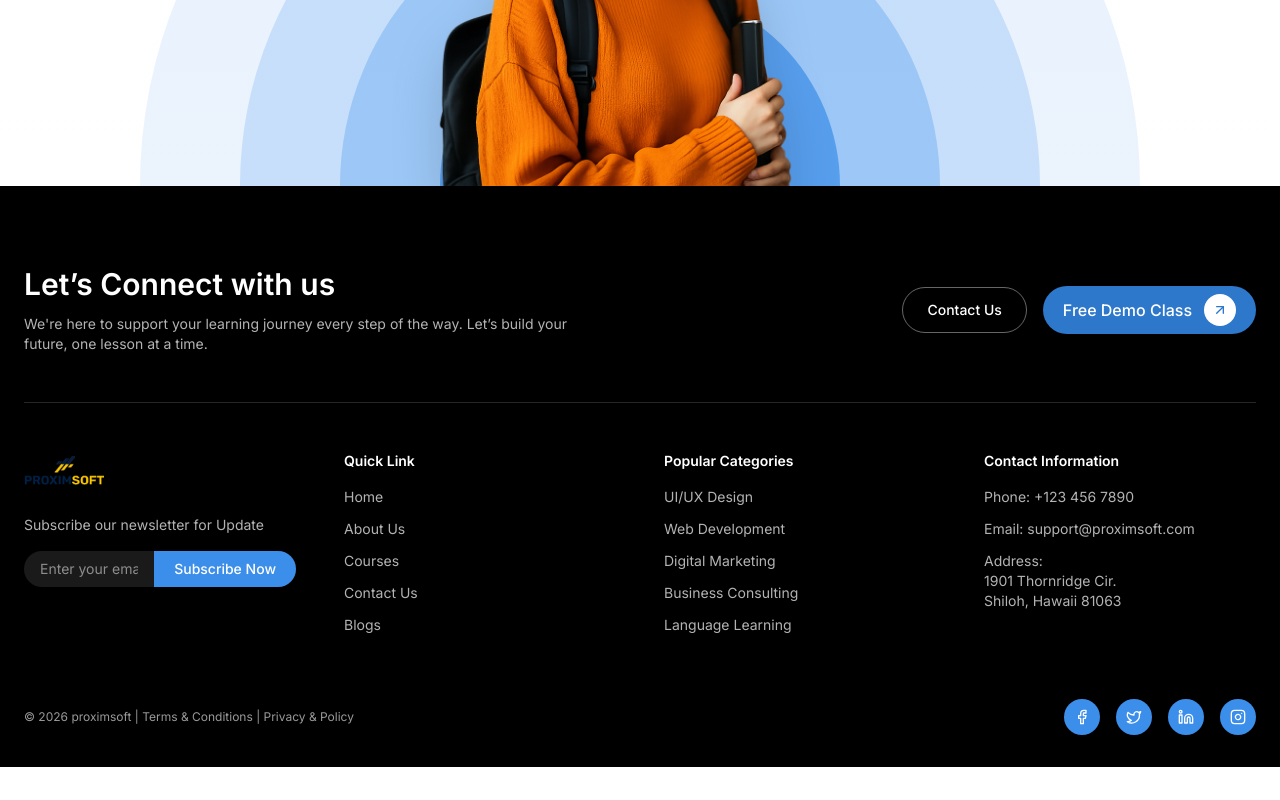
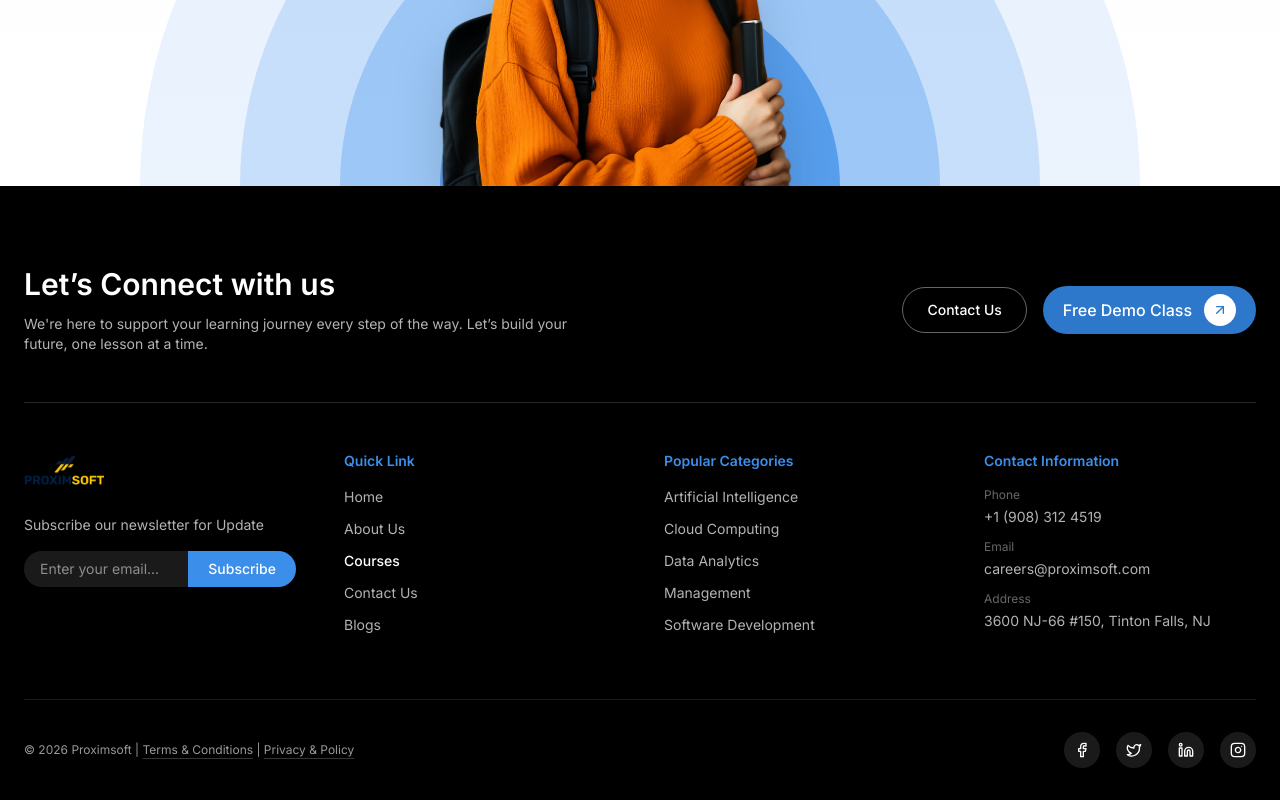
Before and after one commit to BrilliantBrains-CodeBase/proximsoft, a React (Vite) app: page /courses in a window 1280 px wide. Shown: the part 1808-2608 px from the top of the page. Before the commit the page ends 2575 px from the top, so only its background shows below. Built offline with nearby package versions, Linux system fonts and the light colour scheme; no server answers.

Commit message:
update the free demo modal and context api

```diff
--- a/src/App.tsx
+++ b/src/App.tsx
@@ -12,10 +12,13 @@ import ContactUs from './pages/Contact/ContactUs'
 import BlogIndividual from './pages/Blogs/BlogIndividual/BlogIndividual'
 import CourseIndividual from './pages/Courses/CourseIndividualPage/CourseIndividual'
 import CourseCategory from './pages/Courses/CourseCategory/CourseCategory'
+import { FreeDemoProvider } from './context/FreeDemoContext'
+import FreeDemoModal from './layout/Demo/FreeDemoModal'
 
 function App() {
 
   return (
+  <FreeDemoProvider>
   <Routes>
       <Route element={<MainLayout />}>
         <Route path="/" element={<Home />} />
@@ -35,6 +38,8 @@ function App() {
       {/* 404 */}
       <Route path="*" element={<NotFound />} />
     </Routes>
+    <FreeDemoModal />
+  </FreeDemoProvider>
   )
 }
 
--- /dev/null
+++ b/src/context/FreeDemoContext.tsx
@@ -0,0 +1,28 @@
+import React, { createContext, useContext, useState } from "react";
+
+interface FreeDemoContextType {
+  isOpen: boolean;
+  openDemo: () => void;
+  closeDemo: () => void;
+}
+
+const FreeDemoContext = createContext<FreeDemoContextType | undefined>(undefined);
+
+export const FreeDemoProvider = ({ children }: { children: React.ReactNode }) => {
+  const [isOpen, setIsOpen] = useState(false);
+
+  const openDemo = () => setIsOpen(true);
+  const closeDemo = () => setIsOpen(false);
+
+  return (
+    <FreeDemoContext.Provider value={{ isOpen, openDemo, closeDemo }}>
+      {children}
+    </FreeDemoContext.Provider>
+  );
+};
+
+export const useFreeDemo = () => {
+  const context = useContext(FreeDemoContext);
+  if (!context) throw new Error("useFreeDemo must be used within FreeDemoProvider");
+  return context;
+};
--- a/src/layout/CTA/CTASection.tsx
+++ b/src/layout/CTA/CTASection.tsx
@@ -1,7 +1,10 @@
 import { motion } from "framer-motion";
 import { ArrowRight } from "lucide-react";
+import { useFreeDemo } from "../../context/FreeDemoContext";
 
 const CTASection = () => {
+
+  const { openDemo } = useFreeDemo();
   return (
     <section className="relative w-full overflow-hidden bg-gradient-to-b from-blue-50/30 to-white pt-20 md:pt-12 pb-0">
       {/* Concentric Circles Background */}
@@ -46,6 +49,7 @@ const CTASection = () => {
           transition={{ delay: 0.3, duration: 0.6 }}
           whileHover={{ scale: 1.05, boxShadow: "0 20px 40px rgba(59, 130, 246, 0.3)" }}
           whileTap={{ scale: 0.98 }}
+          onClick={openDemo}
           className="mt-8 inline-flex items-center gap-2.5 rounded-full bg-blue-500 px-8 py-4 text-base font-semibold text-white shadow-lg shadow-blue-500/30 hover:bg-blue-600 transition-colors duration-200"
         >
           Free Demo Class
--- /dev/null
+++ b/src/layout/Demo/FreeDemoModal.tsx
@@ -0,0 +1,153 @@
+import { useEffect, useState } from "react";
+import { motion, AnimatePresence } from "framer-motion";
+import PhoneInput from "react-phone-input-2";
+import "react-phone-input-2/lib/style.css";
+import { X } from "lucide-react";
+import { useNavigate } from "react-router-dom";
+import { courses } from "../../data/courses/course";
+import type { CourseData } from "../../types/course";
+import { useFreeDemo } from "../../context/FreeDemoContext";
+
+const FreeDemoModal = () => {
+  // 👈 Grab global state from context instead of props
+  const { isOpen, closeDemo } = useFreeDemo();
+
+  const [phone, setPhone] = useState("");
+  const [country, setCountry] = useState("us");
+  const navigate = useNavigate();
+
+  // Detect Country by IP
+  useEffect(() => {
+    fetch("https://ipapi.co/json/")
+      .then((res) => res.json())
+      .then((data) => {
+        if (data?.country_code) {
+          setCountry(data.country_code.toLowerCase());
+        }
+      })
+      .catch(() => setCountry("us"));
+  }, []);
+
+  const handleSubmit = async (e: React.FormEvent) => {
+    e.preventDefault();
+    // Logic to save to your MERN backend (Axios/Fetch)
+    console.log("Form Submitted for Proximsoft");
+
+    closeDemo(); // 👈 Close global modal
+    navigate("/thank-you");
+  };
+
+  return (
+    <AnimatePresence>
+      {isOpen && (
+        <div className="fixed inset-0 z-[100] flex items-center justify-center p-4">
+          {/* Backdrop */}
+          <motion.div
+            initial={{ opacity: 0 }}
+            animate={{ opacity: 1 }}
+            exit={{ opacity: 0 }}
+            onClick={closeDemo} // 👈 Click outside to close
+            className="absolute inset-0 bg-black/60 backdrop-blur-sm"
+          />
+
+          {/* Modal Content */}
+          <motion.div
+            initial={{ opacity: 0, scale: 0.9, y: 20 }}
+            animate={{ opacity: 1, scale: 1, y: 0 }}
+            exit={{ opacity: 0, scale: 0.9, y: 20 }}
+            className="relative w-full max-w-xl overflow-hidden rounded-2xl bg-white shadow-2xl"
+          >
+            {/* Close Button */}
+            <button
+              onClick={closeDemo} // 👈 Close via X button
+              className="absolute right-4 top-4 rounded-full p-1 text-gray-400 transition hover:bg-gray-100 hover:text-gray-600"
+            >
+              <X size={24} />
+            </button>
+
+            <div className="p-8 md:p-10">
+              <div className="mb-6">
+                <span className="inline-block rounded-full border border-gray-300 px-4 py-1 text-xs font-medium tracking-wide text-gray-600 uppercase">
+                  Free Demo
+                </span>
+                <h2 className="mt-3 text-2xl font-semibold text-gray-900">
+                  Book Your Free Session
+                </h2>
+                <p className="text-sm text-gray-500">
+                  Fill out the form below and our team will get back to you shortly.
+                </p>
+              </div>
+
+              <form onSubmit={handleSubmit} className="space-y-4">
+                <div className="grid grid-cols-1 gap-4 md:grid-cols-2">
+                  <Input label="First Name" name="firstName" placeholder="First name" required />
+                  <Input label="Last Name" name="lastName" placeholder="Last name" required />
+                </div>
+
+                <Input label="Email Address" name="email" type="email" placeholder="email@proximsoft.com" required />
+
+                {/* Course Selection */}
+                <div>
+                  <label className="mb-1 block text-sm text-gray-600 font-medium">
+                    Interested Course
+                  </label>
+                  <select
+                    required
+                    name="course"
+                    className="w-full rounded-xl border border-gray-300 px-4 py-3 text-sm focus:border-[#2E78CC] focus:outline-none appearance-none bg-white"
+                  >
+                    <option value="">Select a course</option>
+                    {courses.map((item: CourseData) => (
+                      <option key={item.course_details.course_id} value={item.course_details.course_title}>
+                        {item.course_details.course_title}
+                      </option>
+                    ))}
+                  </select>
+                </div>
+
+                {/* Phone Input */}
+                <div>
+                  <label className="mb-1 block text-sm text-gray-600 font-medium">
+                    Phone Number
+                  </label>
+                  <PhoneInput
+                    country={country}
+                    value={phone}
+                    onChange={setPhone}
+                    enableSearch
+                    inputClass="!w-full !rounded-xl !border-gray-300 !py-6 !pl-14 !text-sm"
+                    buttonClass="!rounded-l-xl !border-gray-300"
+                    containerClass="!w-full"
+                  />
+                </div>
+
+                <button
+                  type="submit"
+                  className="mt-2 w-full rounded-full bg-[#2E78CC] py-3.5 text-sm font-semibold text-white shadow-lg transition hover:bg-[#2563b5] active:scale-[0.98]"
+                >
+                  Confirm Free Demo
+                </button>
+              </form>
+            </div>
+          </motion.div>
+        </div>
+      )}
+    </AnimatePresence>
+  );
+};
+
+/* --- Local Helper Component --- */
+const Input = ({ label, placeholder, type = "text", required = false, name }: any) => (
+  <div>
+    <label className="mb-1 block text-sm font-medium text-gray-600">{label}</label>
+    <input
+      name={name}
+      type={type}
+      required={required}
+      placeholder={placeholder}
+      className="w-full rounded-xl border border-gray-300 px-4 py-3 text-sm focus:border-[#2E78CC] focus:outline-none transition"
+    />
+  </div>
+);
+
+export default FreeDemoModal;
--- a/src/layout/Footer/Footer.tsx
+++ b/src/layout/Footer/Footer.tsx
@@ -1,4 +1,4 @@
-import { Link, NavLink } from "react-router-dom";
+import { Link, NavLink, useNavigate } from "react-router-dom";
 import { motion } from "framer-motion";
 import {
   ArrowUpRight,
@@ -7,8 +7,19 @@ import {
   Linkedin,
   Instagram,
 } from "lucide-react";
+import { useFreeDemo } from "../../context/FreeDemoContext";
+import { courseCategories } from "../../data/categories/courseCategories";
 
 const Footer = () => {
+  const { openDemo } = useFreeDemo();
+  const navigate = useNavigate();
+
+  // Pick top 5 featured or highest priority categories for the footer
+  const popularCategories = courseCategories
+    .filter(cat => cat.isActive)
+    .sort((a, b) => a.sequence - b.sequence)
+    .slice(0, 5);
+
   return (
     <footer className="bg-black text-white pt-20 pb-8 z-50">
       <div className="max-w-7xl mx-auto px-6">
@@ -27,21 +38,23 @@ const Footer = () => {
 
           <div className="flex items-center gap-4">
             <motion.button
+              onClick={() => navigate('/contact')}
               whileHover={{ scale: 1.05 }}
               className="px-6 py-3 rounded-full
                 border border-white/40
-                text-sm font-medium"
+                text-sm font-medium transition-colors hover:bg-white/10"
             >
               Contact Us
             </motion.button>
 
             <motion.button
+              onClick={openDemo}
               whileHover="hover"
               whileTap={{ scale: 0.95 }}
               className="flex items-center gap-3
                 bg-[#2E78CC] text-white
                 px-5 py-2 rounded-full
-                font-medium"
+                font-medium shadow-lg"
             >
               Free Demo Class
               <motion.span
@@ -69,28 +82,26 @@ const Footer = () => {
               alt="Proximsoft"
               className="h-10 mb-6"
             />
-
             <p className="text-sm text-white/70 mb-4">
               Subscribe our newsletter for Update
             </p>
-
-            <div className="flex items-center bg-white/10 rounded-full overflow-hidden">
+            <div className="flex items-center bg-white/10 rounded-full overflow-hidden focus-within:ring-1 focus-within:ring-[#3B8EEA]">
               <input
                 type="email"
                 placeholder="Enter your email..."
                 className="bg-transparent px-4 py-2 text-sm outline-none w-full"
               />
               <button
-                className="bg-[#3B8EEA] px-5 py-2 text-sm font-medium whitespace-nowrap hover:cursor-pointer"
+                className="bg-[#3B8EEA] px-5 py-2 text-sm font-medium whitespace-nowrap hover:bg-[#2563b5] transition-colors"
               >
-                Subscribe Now
+                Subscribe
               </button>
             </div>
           </div>
 
           {/* QUICK LINKS */}
           <div>
-            <h4 className="text-sm font-semibold mb-4">Quick Link</h4>
+            <h4 className="text-sm font-semibold mb-4 text-[#3B8EEA]">Quick Link</h4>
             <ul className="flex flex-col space-y-3 text-sm text-white/70">
               <FooterLink to="/">Home</FooterLink>
               <FooterLink to="/about">About Us</FooterLink>
@@ -100,56 +111,69 @@ const Footer = () => {
             </ul>
           </div>
 
-          {/* CATEGORIES */}
+          {/* DYNAMIC POPULAR CATEGORIES */}
           <div>
-            <h4 className="text-sm font-semibold mb-4">
+            <h4 className="text-sm font-semibold mb-4 text-[#3B8EEA]">
               Popular Categories
             </h4>
-            <ul className="space-y-3 text-sm text-white/70">
-              <li>UI/UX Design</li>
-              <li>Web Development</li>
-              <li>Digital Marketing</li>
-              <li>Business Consulting</li>
-              <li>Language Learning</li>
+            <ul className="flex flex-col space-y-3 text-sm text-white/70">
+              {popularCategories.map((cat) => (
+                <li key={cat.uid}>
+                  <Link
+                    to={`/courses/${cat.slug}`}
+                    className="hover:text-white transition-colors"
+                  >
+                    {cat.title}
+                  </Link>
+                </li>
+              ))}
             </ul>
           </div>
 
           {/* CONTACT INFO */}
           <div>
-            <h4 className="text-sm font-semibold mb-4">
+            <h4 className="text-sm font-semibold mb-4 text-[#3B8EEA]">
               Contact Information
             </h4>
-
             <div className="space-y-3 text-sm text-white/70">
-              <p>Phone: +123 456 7890</p>
-              <p>Email: support@proximsoft.com</p>
-              <p>
-                Address:
-                <br />
-                1901 Thornridge Cir.
-                <br />
-                Shiloh, Hawaii 81063
+              <p className="flex flex-col">
+                <span className="text-xs text-white/40 mb-1">Phone</span>
+                +1 (908) 312 4519
+              </p>
+              <p className="flex flex-col">
+                <span className="text-xs text-white/40 mb-1">Email</span>
+                careers@proximsoft.com
+              </p>
+              <p className="flex flex-col">
+                <span className="text-xs text-white/40 mb-1">Address</span>
+                3600 NJ-66 #150, Tinton Falls, NJ
               </p>
             </div>
           </div>
         </div>
 
         {/* BOTTOM BAR */}
-        <div className="mt-16 flex flex-col md:flex-row items-center justify-between gap-6">
-
-          <p className="text-xs text-white/60">
-            © {new Date().getFullYear()} proximsoft |{" "}
-            <Link to="/terms">Terms & Conditions</Link> |{" "}
-            <Link to="/privacy">Privacy & Policy</Link>
+        <div className="mt-16 border-t border-white/10 pt-8 flex flex-col md:flex-row items-center justify-between gap-6">
+          <p className="text-xs text-white/60 text-center md:text-left">
+            © {new Date().getFullYear()} Proximsoft |{" "}
+            <Link to="/terms" className="hover:text-white underline decoration-white/20 underline-offset-4">Terms & Conditions</Link> |{" "}
+            <Link to="/privacy" className="hover:text-white underline decoration-white/20 underline-offset-4">Privacy & Policy</Link>
           </p>
 
-
-          {/* SOCIAL ICONS */}
+          {/* SOCIAL ICONS WITH UPDATED LINKS */}
           <div className="flex items-center gap-4">
-            <SocialIcon><Facebook size={16} /></SocialIcon>
-            <SocialIcon><Twitter size={16} /></SocialIcon>
-            <SocialIcon><Linkedin size={16} /></SocialIcon>
-            <SocialIcon><Instagram size={16} /></SocialIcon>
+            <SocialIcon href="https://www.facebook.com/proximsoft">
+              <Facebook size={16} />
+            </SocialIcon>
+            <SocialIcon href="#"> {/* Add Twitter if needed */}
+              <Twitter size={16} />
+            </SocialIcon>
+            <SocialIcon href="https://www.linkedin.com/company/proximsoft/">
+              <Linkedin size={16} />
+            </SocialIcon>
+            <SocialIcon href="https://www.instagram.com/proximsoft/">
+              <Instagram size={16} />
+            </SocialIcon>
           </div>
         </div>
 
@@ -158,27 +182,32 @@ const Footer = () => {
   );
 };
 
-export default Footer;
-
 /* ---------------- HELPERS ---------------- */
 
 const FooterLink = ({ to, children }: any) => (
   <NavLink
     to={to}
-    className="hover:text-white transition"
+    className={({ isActive }) =>
+      `transition-colors hover:text-white ${isActive ? "text-white font-medium" : ""}`
+    }
   >
     {children}
   </NavLink>
 );
 
-const SocialIcon = ({ children }: any) => (
+const SocialIcon = ({ children, href }: any) => (
   <motion.a
-    whileHover={{ scale: 1.15 }}
+    href={href}
+    target="_blank"
+    rel="noopener noreferrer"
+    whileHover={{ scale: 1.15, backgroundColor: "#2E78CC" }}
+    whileTap={{ scale: 0.9 }}
     className="w-9 h-9 rounded-full
-      bg-[#3B8EEA]
-      flex items-center justify-center"
-    href="#"
+      bg-white/10 text-white
+      flex items-center justify-center transition-colors"
   >
     {children}
   </motion.a>
 );
+
+export default Footer;
--- a/src/layout/Navbar/Navbar.tsx
+++ b/src/layout/Navbar/Navbar.tsx
@@ -4,11 +4,14 @@ import { motion, AnimatePresence } from "framer-motion";
 import { ChevronDown, Menu, X, ArrowUpRight } from "lucide-react";
 
 import { courseNavItems } from "../../data/navbar/courseNav";
+import { useFreeDemo } from "../../context/FreeDemoContext";
 
 const Navbar = () => {
   const [mobileOpen, setMobileOpen] = useState(false);
   const [coursesOpen, setCoursesOpen] = useState(false);
   const [mobileCoursesOpen, setMobileCoursesOpen] = useState(false);
+
+  const { openDemo } = useFreeDemo();
 
   return (
     <header
@@ -78,6 +81,7 @@ const Navbar = () => {
           <motion.button
             whileHover="hover"
             whileTap={{ scale: 0.96 }}
+            onClick={openDemo}
             className="hidden md:flex items-center gap-3
               bg-white text-[#2E78CC]
               px-4 py-2 rounded-full
@@ -178,6 +182,7 @@ const Navbar = () => {
               {/* MOBILE CTA */}
               <div className="p-4">
                 <button
+                  onClick={openDemo}
                   className="w-full flex items-center justify-center gap-3
                     bg-white text-[#2E78CC]
                     py-3 rounded-xl font-semibold"
```
Also changed, not shown: src/pages/Home/components/StatsCTASection.tsx (+7 -1 lines).
